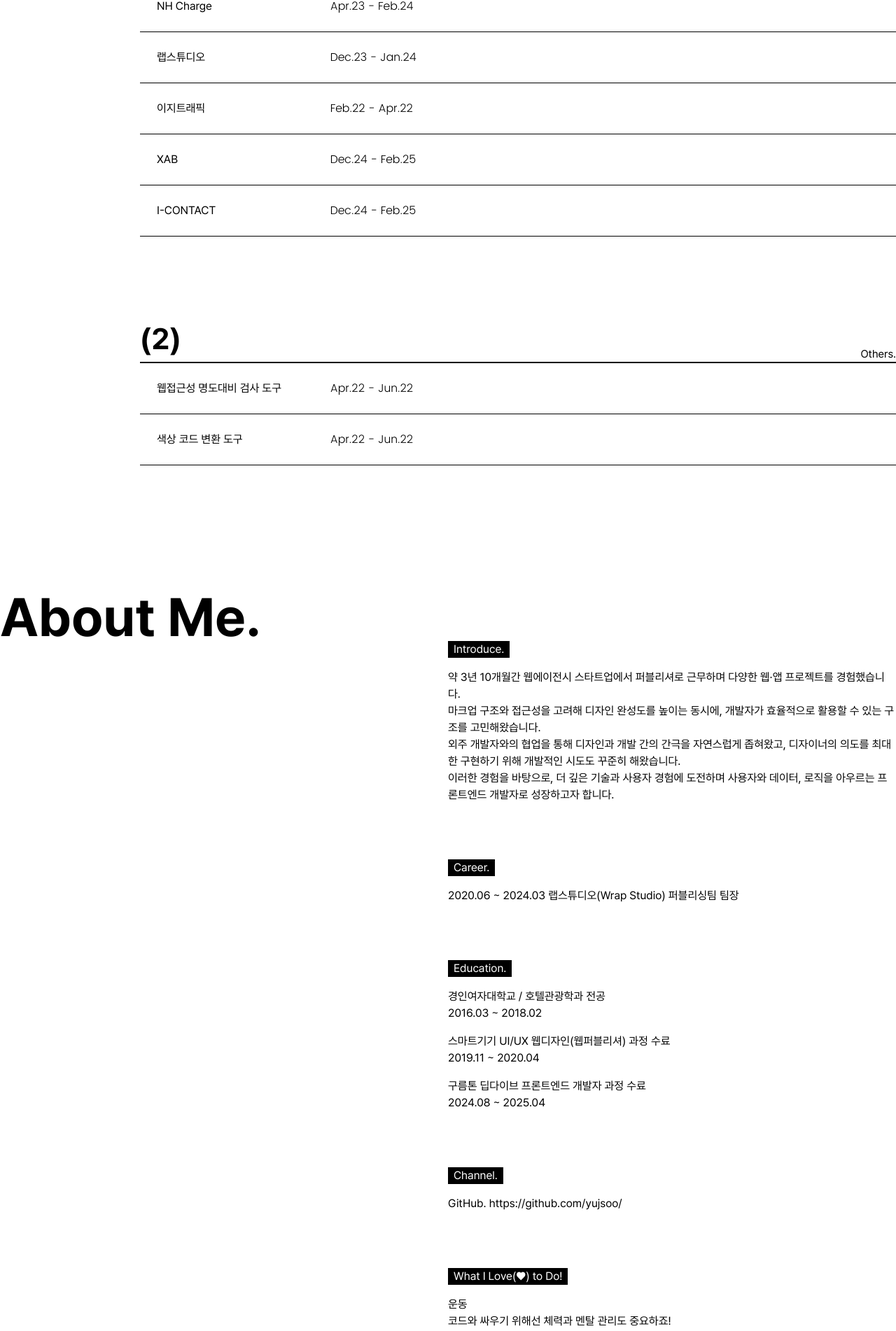
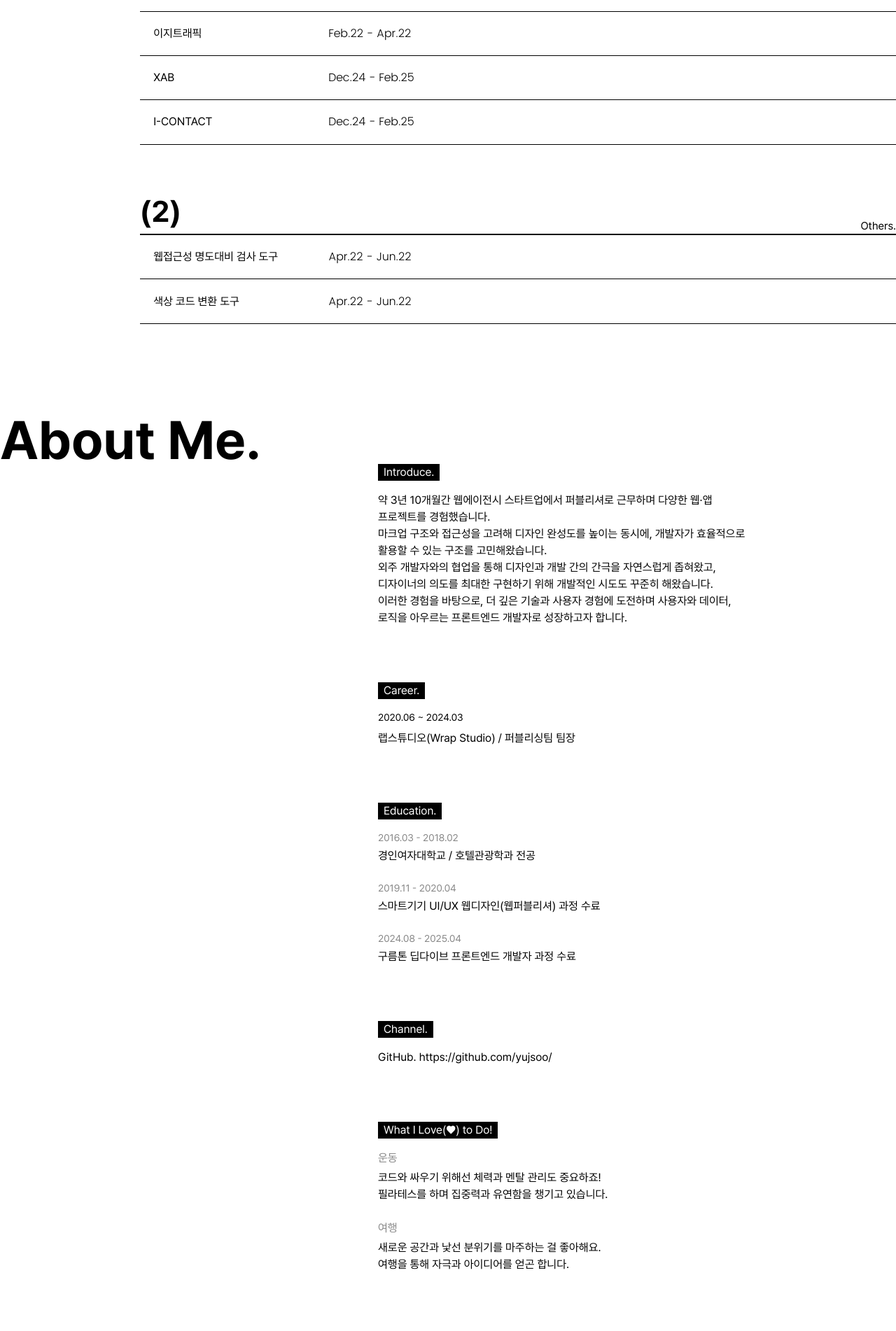
Before and after one commit to yujsoo/portfolio, a React (Vite) app: page / in a window 1280 px wide. Shown: the part 1720-3622 px from the top of the page at 70% size. Built offline with nearby package versions, Linux system fonts and the light colour scheme.

Commit message:
design: update style

```diff
--- a/src/components/Home.tsx
+++ b/src/components/Home.tsx
@@ -92,16 +92,11 @@ function Home() {
           </p>
         </div>
       </section>
-      <section className="pl-[200px] pt-[10vw] text-right">
+      <section className="pl-[200px] mt-[10vw] text-right">
         <h3 className="text-[6vw] font-PPNeueMontreal font-bold">
           Selected Projects.
         </h3>
-        <p className="text-[1.2vw] leading-tight">
-          Take a look at some of the projects I’ve worked on.
-          <br />
-          Click to dive deeper into each one!
-        </p>
-        <div className="flex justify-between items-end mt-[4vw]">
+        <div className="flex justify-between items-end mt-[2vw]">
           <p className="text-[3.3vw] font-bold">(6)</p>
           <p className="text-[1.2vw]">Experience.</p>
         </div>
@@ -109,7 +104,7 @@ function Home() {
           {projectItems.map((item) => (
             <li
               key={item.id}
-              className="flex p-6 border-black border-b hover:bg-black hover:text-white transition-all transition-duration-300"
+              className="flex p-[1.5vw] border-black border-b hover:bg-black hover:text-white transition-all transition-duration-300"
               onMouseEnter={() => setHoveredId(item.id)}
               onMouseLeave={() => setHoveredId(null)}>
               <div className="w-[24%] text-left relative overflow-hidden">
@@ -149,7 +144,7 @@ function Home() {
           ))}
         </ul>
       </section>
-      <section className="pl-[200px] pt-[5vw] text-right">
+      <section className="pl-[200px] mt-[5vw] text-right">
         <div className="flex justify-between items-end mt-[4vw]">
           <p className="text-[3.3vw] font-bold">(2)</p>
           <p className="text-[1.2vw]">Others.</p>
@@ -158,7 +153,7 @@ function Home() {
           {otherItems.map((item) => (
             <li
               key={item.id}
-              className="flex p-6 border-black border-b hover:bg-black hover:text-white transition-all transition-duration-300"
+              className="flex p-[1.5vw] border-black border-b hover:bg-black hover:text-white transition-all transition-duration-300"
               onMouseEnter={() => setHoveredId(item.id)}
               onMouseLeave={() => setHoveredId(null)}>
               <div className="w-[24%] text-left relative overflow-hidden">
@@ -198,13 +193,13 @@ function Home() {
           ))}
         </ul>
       </section>
-      <section className="mt-[14vw] flex">
+      <section className="pr-[200px] mt-[10vw] flex">
         <div className="w-1/2">
           <h3 className="text-[6vw] font-PPNeueMontreal font-bold leading-none">
             About Me.
           </h3>
         </div>
-        <div className="w-1/2 pt-8">
+        <div className="w-1/2 pt-8 break-keep leading-normal">
           <ul>
             <li className="py-10 ">
               <p className="px-2 mb-4 inline-block bg-black text-white">
@@ -228,24 +223,33 @@ function Home() {
               <p className="px-2 mb-4 inline-block bg-black text-white">
                 Career.
               </p>
-              <p>2020.06 ~ 2024.03 랩스튜디오(Wrap Studio) 퍼블리싱팀 팀장</p>
+              <p>
+                <span className="block mb-2 text-sm">2020.06 ~ 2024.03</span>
+                랩스튜디오(Wrap Studio) / 퍼블리싱팀 팀장
+              </p>
             </li>
             <li className="py-10 ">
               <p className="px-2 mb-4 inline-block bg-black text-white">
                 Education.
               </p>
-              <div className="mb-4">
-                <p>경인여자대학교 / 호텔관광학과 전공</p>
-                <span>2016.03 ~ 2018.02</span>
-              </div>
-              <div className="mb-4">
-                <p>스마트기기 UI/UX 웹디자인(웹퍼블리셔) 과정 수료</p>
-                <span>2019.11 ~ 2020.04</span>
-              </div>
-              <div>
-                <p>구름톤 딥다이브 프론트엔드 개발자 과정 수료</p>
-                <span>2024.08 ~ 2025.04</span>
-              </div>
+              <p className="mb-6">
+                <span className="block mb-1 text-sm text-[#888]">
+                  2016.03 - 2018.02
+                </span>
+                경인여자대학교 / 호텔관광학과 전공
+              </p>
+              <p className="mb-6">
+                <span className="block mb-1 text-sm text-[#888]">
+                  2019.11 - 2020.04
+                </span>
+                스마트기기 UI/UX 웹디자인(웹퍼블리셔) 과정 수료
+              </p>
+              <p>
+                <span className="block mb-1 text-sm text-[#888]">
+                  2024.08 - 2025.04
+                </span>
+                구름톤 딥다이브 프론트엔드 개발자 과정 수료
+              </p>
             </li>
             <li className="py-10">
               <p className="px-2 mb-4 inline-block bg-black text-white">
@@ -263,20 +267,16 @@ function Home() {
               <p className="px-2 mb-4 inline-block bg-black text-white">
                 What I Love(♥︎) to Do!
               </p>
-              <div className="mb-4">
-                <p>운동</p>
-                <p>
+              <p className="mb-6">
+                <span className="block mb-1 text-[#888]">운동</span>
                 코드와 싸우기 위해선 체력과 멘탈 관리도 중요하죠!
                 <br /> 필라테스를 하며 집중력과 유연함을 챙기고 있습니다.
               </p>
-              </div>
-              <div className="mb-4">
-                <p>여행</p>
               <p>
+                <span className="block mb-1 text-[#888]">여행</span>
                 새로운 공간과 낯선 분위기를 마주하는 걸 좋아해요.
                 <br /> 여행을 통해 자극과 아이디어를 얻곤 합니다.
               </p>
-              </div>
             </li>
           </ul>
         </div>
```
Lines whose indentation alone changed are shown as unchanged.
